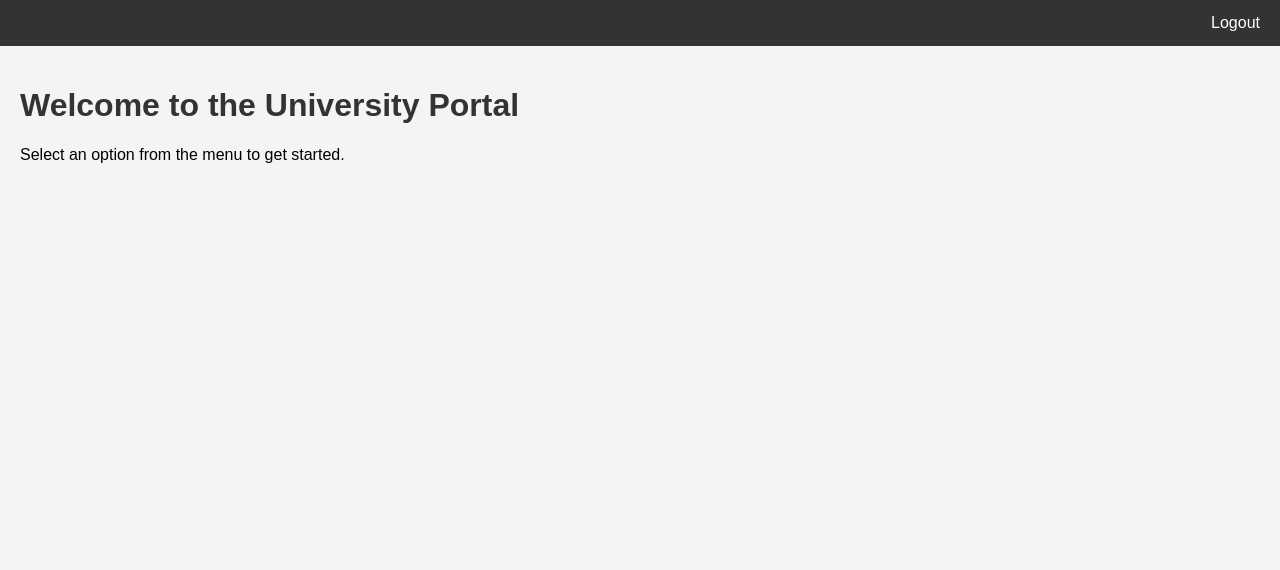
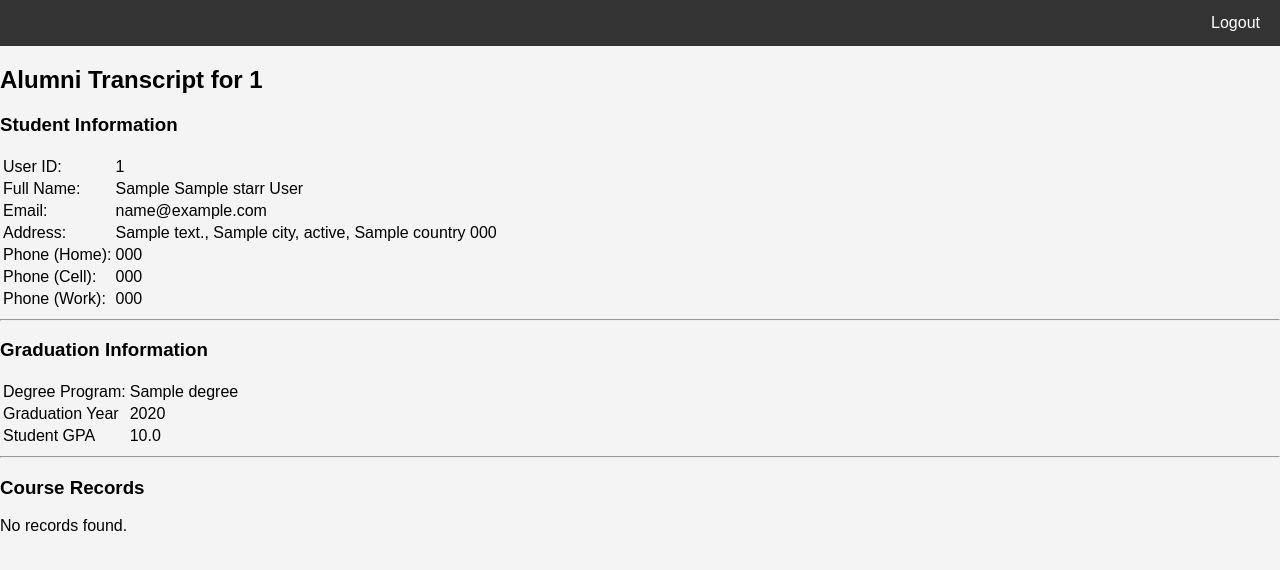
Before and after one commit to mikaelaberg/CIS-IMSE-556-02-DBMS-Project-Team-2, a Flask app: page /alumni_page in a window 1280 px wide. Shown: the top 570 px of the page. Run offline with Flask 3, Linux system fonts and the light colour scheme; a database or web service that is not in the repository returns one stand-in record (values such as "Sample title"); some libraries are stand-ins or nearby versions.

Commit message:
Added grad student navbar and alumni page.

```diff
--- /dev/null
+++ b/alumni.py
@@ -0,0 +1,111 @@
+import psycopg2
+from dbconfig import db_config
+
+class Alumni:
+    def __init__(self):
+        self.alumni_id = ''
+        self.degree = ''
+        self.gpa = ''
+        self.gradyear = ''
+        self.fname = ''
+        self.mname = ''
+        self.lname = ''
+        self.homephone = ''
+        self.cell_phone = ''
+        self.workphone = ''
+        self.email = ''
+        self.street = ''
+        self.city = ''
+        self.state = ''
+        self.country = ''
+        self.zip = ''
+        self.class_records = []
+
+    def build_from_db(self, db_row):
+        self.alumni_id = db_row[0]
+        self.degree = db_row[1]
+        self.gpa = db_row[2]
+        self.gradyear = db_row[3]
+        self.fname = db_row[4]
+        self.mname = db_row[5]
+        self.lname = db_row[6]
+        self.homephone = db_row[7]
+        self.cell_phone = db_row[8]
+        self.workphone = db_row[9]
+        self.email = db_row[10]
+        self.street = db_row[11]
+        self.city = db_row[12]
+        self.state = db_row[13]
+        self.country = db_row[14]
+        self.zip = db_row[15]
+
+    def get_alumni_for_id(self, alumni_id):
+        self.alumni_id = alumni_id
+        try:
+            conn = psycopg2.connect(**db_config)
+            cur = conn.cursor()
+            cur.execute("""
+                        SELECT
+                        "USER_ID", "DEGREE", "GPA", "GRADUATION_YEAR", "FIRST_NAME", "MIDDLE_NAME", "LAST_NAME",
+                        "HOME_PHONE", "CELL_PHONE", "WORK_PHONE", "EMAIL", "STREET_ADDRESS", "CITY", "STATE",
+                        "COUNTRY", "ZIP_CODE" FROM starrs."ALUMNI_V" WHERE "USER_ID" = %s;
+                   """,
+                        [alumni_id])
+            dbalumni = cur.fetchone()
+            if dbalumni is not None:
+                self.build_from_db(dbalumni)
+            cur.close()
+            conn.close()
+            self.get_class_records()
+            return True
+        except Exception as e:
+            return False
+
+    def get_class_records(self):
+        records = []
+        try:
+            conn = psycopg2.connect(**db_config)
+            cur = conn.cursor()
+            cur.execute("""
+                        SELECT a.*, c."TITLE", c."CREDITS", c."DEPARTMENT"
+                        FROM starrs."ATTENDS_SECTION" a
+                        INNER JOIN starrs."SECTION" s ON a."SECTION_NO" = s."SECTION_NO"
+                        INNER JOIN starrs."COURSE" c ON s."COURSE_NO" = c."COURSE_NO"
+                        WHERE a."USER_ID" = %s;
+                   """,
+                        [self.alumni_id])
+            dbrecords = cur.fetchall()
+            if dbrecords is not None:
+                for record in dbrecords:
+                    arecord = Alumni_Record(record)
+                    records.append(arecord)
+            self.class_records = records
+            cur.close()
+            conn.close()
+            return True
+        except Exception as e:
+            return None
+
+    def calculatedGPA(self):
+        totalscore = 0
+        classes_taken = len(self.class_records)
+        if classes_taken > 0:
+            for record in self.class_records:
+                totalscore += float(record.grade)
+            return totalscore / classes_taken
+        else:
+            return 0
+
+
+class Alumni_Record:
+    def __init__(self, db_row):
+        self.alumni_id = db_row[0]
+        self.course_no = db_row[1]
+        self.section_no = db_row[2]
+        self.semester = db_row[3]
+        self.year = db_row[4]
+        self.grade = db_row[5]
+        self.rstatus = db_row[6]
+        self.title = db_row[7]
+        self.credits = db_row[8]
+        self.department = db_row[9]
--- a/app.py
+++ b/app.py
@@ -1,4 +1,6 @@
 import psycopg2
+
+import alumni
 import applicant_info
 import graduate_secretary
 import user
@@ -123,7 +125,9 @@ def graduation_application():
 
 @app.route('/alumni_page')
 def alumni_page():
-    return render_template('alumni_page.html')
+    alumni_details = alumni.Alumni()
+    alumni_details.get_alumni_for_id(active_user.id)
+    return render_template('alumni_page.html', userdetails=alumni_details)
 
 
 @app.route('/faculty/graduatesecretary')
@@ -853,11 +857,20 @@ def update_record():
         # Iterate over form data to update records
         for key, value in request.form.items():
             if key.startswith('grade_'):
-                student_id, course_no, section_no = key.split('_')
-                registration_status = request.form.get(f"status_{student_id}_{course_no}_{section_no}")
+                # Extract student_id, course_no, and section_no from the form field name
+                prefix_length = len('grade_')
+                identifiers = key[prefix_length:].split('_')
+                if len(identifiers) == 3:
+                    student_id, course_no, section_no = identifiers
+                else:
+                    continue
+
+                # Get the registration status corresponding to the grade
+                status_key = f"status_{student_id}_{course_no}_{section_no}"
+                registration_status = request.form.get(status_key)
 
                 # Ensure NULL values for grade if not "completed" or "dropped" status
-                if registration_status not in ["completed", "dropped"]:
+                if registration_status not in ["Completed", "Dropped"]:
                     value = None
 
                 print("Updating record with the following details:")
@@ -871,7 +884,7 @@ def update_record():
                 cur.execute("""
                     UPDATE starrs."ATTENDS_SECTION"
                     SET "GRADE" = %s, "REGISTRATION STATUS" = %s
-                    WHERE "GRADE" = %s AND "COURSE_NO" = %s AND "SECTION_NO" = %s
+                    WHERE "USER_ID" = %s AND "COURSE_NO" = %s AND "SECTION_NO" = %s
                 """, (value, registration_status, student_id, course_no, section_no))
 
                 print("Record updated successfully.")
@@ -885,7 +898,6 @@ def update_record():
 
         # Return a success response
         return jsonify({'message': 'Records updated successfully'})
-
     except Exception as e:
         # Handle exceptions
         print("Error:", e)
--- a/templates/alumni_page.html
+++ b/templates/alumni_page.html
@@ -1,15 +1,135 @@
+
 <!DOCTYPE html>
-<!-- templates/index.html -->
 <html lang="en">
+<head>
+    <meta charset="UTF-8">
+    <meta name="viewport" content="width=device-width, initial-scale=1.0">
+    <title>Alumni Transcript</title>
+
+</head>
 {% extends 'layout2.html' %}
 
-{% block title %}Main Page{% endblock %}
+{% block content %}
+<body>
 
-{% block content %}
-<div class="main-content">
-    <h1>Welcome to the University Portal</h1>
-    <p>Select an option from the menu to get started.</p>
-</div>
+<h2>Alumni Transcript for {{ userdetails.alumni_id }}</h2>
 
+{% if userdetails %}
+    <div class="user-info">
+        <h3>Student Information</h3>
+        <table>
+            <tr>
+                <td>User ID:</td>
+                <td>{{ userdetails.alumni_id }}</td>
+            </tr>
+            <tr>
+                <td>Full Name:</td>
+                <td>{{ userdetails.fname }} {{ userdetails.mname }} {{ userdetails.lname }}</td>
+            </tr>
+            <tr>
+                <td>Email:</td>
+                <td>{{ userdetails.email }}</td>
+            </tr>
+            <tr>
+                <td>Address:</td>
+                <td>{{ userdetails.street }}, {{ userdetails.city }}, {{ userdetails.state }}, {{ userdetails.country }} {{ userdetails.zip }}</td>
+            </tr>
+            <tr>
+                <td>Phone (Home):</td>
+                <td>{{ userdetails.homephone }}</td>
+            </tr>
+            <tr>
+                <td>Phone (Cell):</td>
+                <td>{{ userdetails.cell_phone }}</td>
+            </tr>
+            <tr>
+                <td>Phone (Work):</td>
+                <td>{{ userdetails.workphone }}</td>
+            </tr>
+        </table>
+        <hr>
+        <h3>Graduation Information</h3>
+        <table>
+            <tr>
+                <td>Degree Program:</td>
+                <td>{{ userdetails.degree }}</td>
+            </tr>
+            <tr>
+                <td>Graduation Year</td>
+                <td>{{ userdetails.gradyear }}</td>
+            </tr>
+            <tr>
+                <td>Student GPA</td>
+                <td>{{ userdetails.calculatedGPA() }}</td>
+            </tr>
+        </table>
+    </div>
+    <hr>
+{% endif %}
+
+<h3 class="Academic Record">Course Records</h3>
+{% if userdetails.records %}
+    <table>
+        <thead>
+            <tr>
+                <th>Course Name</th>
+                <th>Course Number</th>
+                <th>Section Number</th>
+                <th>Grade</th>
+                <th>GPA</th>
+                <th>Registration Status</th>
+                <th>Semester</th>
+                <th>Year</th>
+            </tr>
+        </thead>
+        <tbody>
+            {% for record in records %}
+                <tr>
+                    <td>{{ record.title }}</td>
+                    <td>{{ record.course_no }}</td>
+                    <td>{{ record.section_no }}</td>
+                    <td>
+                        {% set GPA = record.grade %}
+                        {% if GPA is none and record.rstatus %}
+                        {% elif GPA >= 4.0 %}
+                            A
+                        {% elif GPA >= 3.8 %}
+                            A-
+                        {% elif GPA >= 3.6 %}
+                            B+
+                        {% elif GPA >= 3.3 %}
+                            B
+                        {% elif GPA >= 3.0 %}
+                            B-
+                        {% elif GPA >= 2.5 %}
+                            C+
+                        {% elif GPA >= 2.3 %}
+                            C
+                        {% elif GPA >= 2.0 %}
+                            C-
+                        {% else %}
+                            F
+                        {% endif %}
+                    </td>
+                    <td>
+                        {% set grade = record.grade %}
+                        {% if grade is none and record.rstatus %}
+                            {# Do not display anything for null grades with a registration status #}
+                        {% else %}
+                            {{ grade }}
+                        {% endif %}
+                    </td>
+                    <td>{{ record.rstatus }}</td>
+                    <td>{{ record.semester }}</td>
+                    <td>{{ record.year }}</td>
+                </tr>
+            {% endfor %}
+        </tbody>
+    </table>
+{% else %}
+    <p>No records found.</p>
+{% endif %}
+
+</body>
 {% endblock %}
 </html>
--- a/templates/course_registration.html
+++ b/templates/course_registration.html
@@ -194,7 +194,7 @@ function showFields() {
 
 
 </head>
-{% extends 'layout2.html' %}
+{% extends 'layout_gradstd.html' %}
 
 {% block content %}
 <body>
--- a/templates/course_results.html
+++ b/templates/course_results.html
@@ -45,6 +45,9 @@
         }
     </style>
 </head>
+{% extends 'layout_gradstd.html' %}
+
+{% block content %}
 <body>
 
 <h2>Course Registration Search Results</h2>
@@ -99,4 +102,5 @@
 </div>
 
 </body>
+{% endblock %}
 </html>
--- a/templates/graduation_application.html
+++ b/templates/graduation_application.html
@@ -1,4 +1,4 @@
-{% extends 'layout2.html' %}
+{% extends 'layout_gradstd.html' %}
 
 {% block title %}Graduate Student Page{% endblock %}
 
```
Also changed, not shown: templates/layout_gradstd.html (added, +59 -0 lines), templates/registration_record.html (+12 -8 lines).
